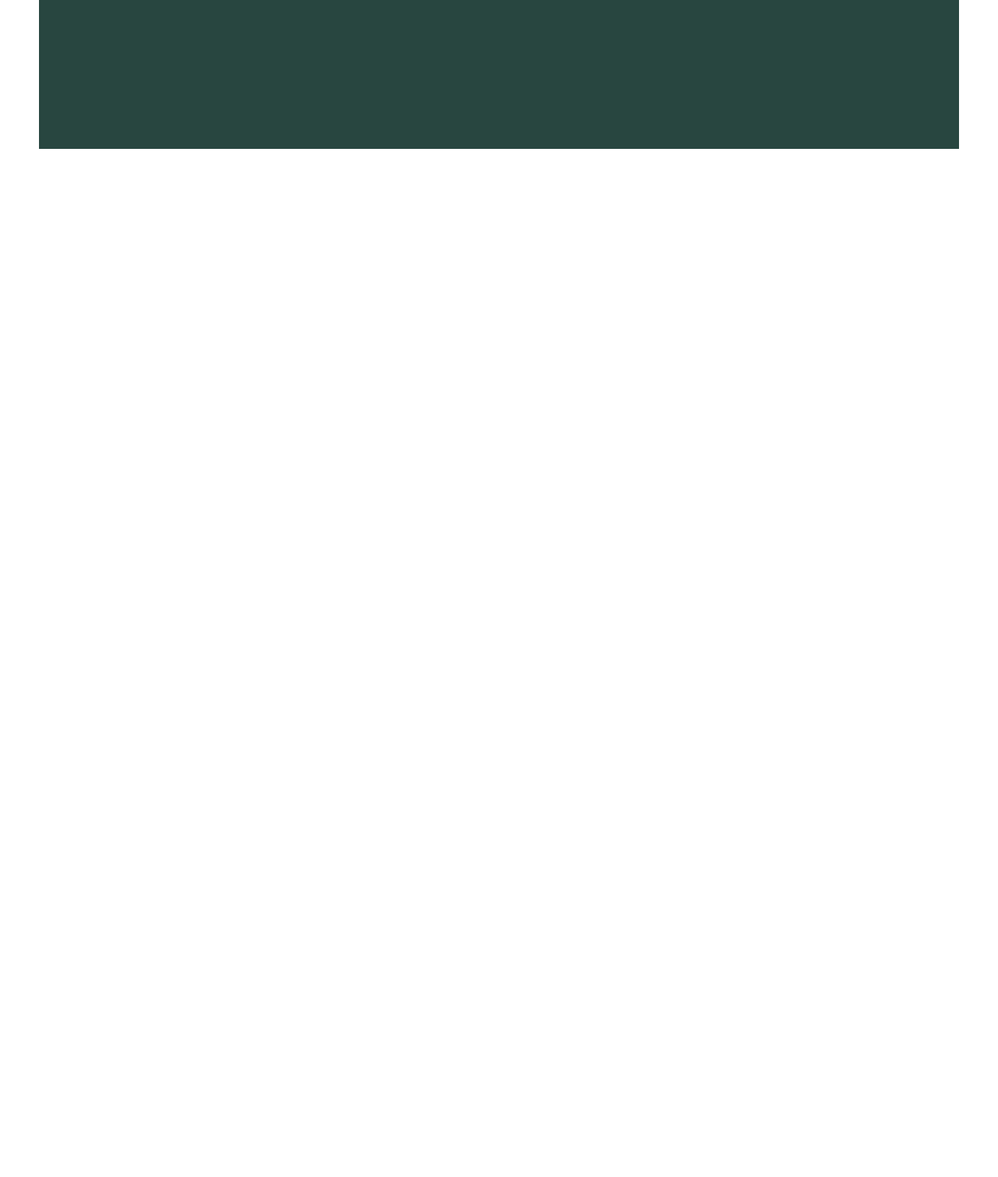
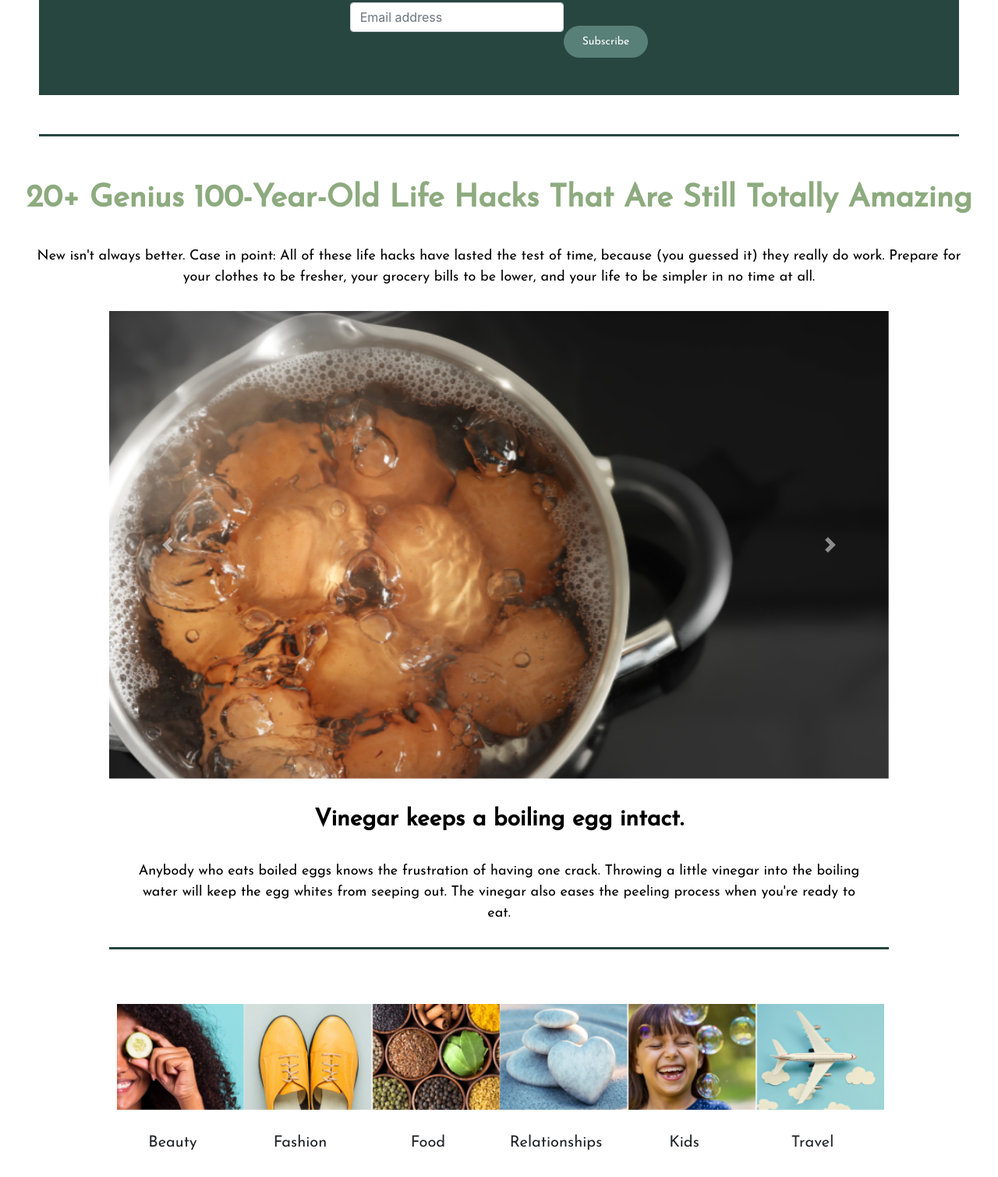
Before and after one commit to jake21thomas/Project-3, a plain HTML site: page index.html in a window 1280 px wide. Shown: the part 1569-3079 px from the top of the page at 78% size. Before the commit the page ends 1790 px from the top, so only its background shows below. Drawn offline with nearby package versions, Linux system fonts and the light colour scheme.

Commit message:
Updated HTML and CSS

```diff
--- a/index.css
+++ b/index.css
@@ -3,22 +3,26 @@
   border-radius: 0;
   height: 400px;
 }
+
 .lead {
   font-family: 'Josefin Sans', sans-serif;
   font-size: 18px;
   color: #C2D6C5;
 }
+
 .display-4 {
   font-family: 'Josefin Sans', sans-serif;
   font-size: 85px;
   font-weight: 900;
   color: #C2D6C5;
 }
+
 .navbar {
   background-color: #284640 !important;
   font-family: 'Josefin Sans', sans-serif;
   font-size: 18px;
 }
+
 .btn {
   background-color: #587F78;
   border: none;
@@ -29,14 +33,17 @@
   padding: 10px 30px;
   margin-top: 30px;
 }
+
 .navbar-nav .nav-link {
   color: white !important;
   margin-right: 50px;
 }
+
 .navbar-nav {
   margin: 0 auto;
   padding-left: 200px;
 }
+
 .navbar-collapse .form-inline .form-control {
   width: 300px;
   margin: 0 auto;
@@ -48,7 +55,6 @@
   grid-gap: 0px;
   margin: 0px 50px 10px 50px;
 }
-
 
 .grid-item {
   padding: 20px;
@@ -105,9 +111,89 @@
 }
 
 .green-box {
-  height: 300px;
   background-color: #284640;
   margin: 30px 50px;
+}
+
+.display-5 {
+  font-family: 'Lora';
+  color: white;
+}
+
+.green-box .container .text-center {
+  height: 100%;
+  display: flex;
+  flex-direction: column;
+  align-items: center;
+  justify-content: center;
+}
+
+.article {
+  font-family: 'Josefin Sans', sans-serif;
+  font-size: 40px;
+  font-weight: 900;
+  color: #8DAB7F;
+  text-align: center;
+  margin-bottom: 30px;
+}
+
+.carousel {
+  max-width: 1000px;
+  margin: 0 auto;
+}
+
+.carousel-item img {
+  max-height: 600px;
+  object-fit: cover;
+}
+
+.blackline {
+  height: 3px;
+  background-color: #284640;
+  margin: 50px 50px;
+}
+
+.blackline2 {
+  height: 3px;
+  background-color: #284640;
+  margin: 0px;
+  margin-bottom: 30px;
+}
+
+.articleinfo {
+  font-family: 'Josefin Sans', sans-serif;
+  font-size: 18px;
+  color: black;
+  margin: 30px 30px 30px 30px;
+  text-align: center;
+}
+
+.card-img-top {
+  padding-top: 30px;
+  margin: 10px;
+}
+
+.card-title {
+  text-align: center;
+  font-family: 'Josefin Sans', sans-serif;
+}
+
+.articleinfo2 {
+  font-family: 'Josefin Sans', sans-serif;
+  font-size: 30px;
+  font-weight: 900;
+  color: black;
+  text-align: center;
+  margin-bottom: 30px;
+  margin-top: 30px;
+}
+
+.articleinfo3 {
+  font-family: 'Josefin Sans', sans-serif;
+  font-size: 18px;
+  color: black;
+  margin: 30px 30px 30px 30px;
+  text-align: center;
 }
 
 @media (max-width: 768px) {
@@ -120,7 +206,7 @@
 
   .grid-container {
     grid-template-columns: 1fr;
-    margin: 30px 40px 10px 50px;
+    margin: 20px 20px 20px 20px;
   }
 
   .grid-item {
@@ -128,9 +214,14 @@
     padding: 10px;
   }
 
+  .green-box .container .text-center {
+    height: 100%;
+    display: flex;
+    flex-direction: column;
+    justify-content: center;
+  }
+
   .green-box {
-    height: 200px;
     background-color: #284640;
-    margin: 20px 40px 10px 50px;
+    margin: 20px 20px 20px 20px;
   }
-  }
--- a/index.html
+++ b/index.html
@@ -6,6 +6,7 @@
   <meta name="viewport" content="width=device-width, initial-scale=1.0">
   <title>Life Hacks</title>
   <link href="https://fonts.googleapis.com/css2?family=Josefin+Sans&display=swap" rel="stylesheet">
+  <link href="https://fonts.googleapis.com/css2?family=Lora:ital@1&display=swap" rel="stylesheet">
   <script src="https://code.jquery.com/jquery-3.5.1.slim.min.js"></script>
   <link rel="stylesheet" href="https://stackpath.bootstrapcdn.com/bootstrap/4.5.2/css/bootstrap.min.css">
   <link href="index.css" type="text/css" rel="stylesheet">
@@ -60,6 +61,81 @@
     <div class="grid-item item5">GREAT OUTDOORS</div>
     <div class="grid-item item6">PROJECTS & IDEAS</div>
   </div>
-  <div class="green-box"></div>
+  <div class="green-box">
+    <div class="container col-xxl-8 px-4 py-5 d-flex align-items-center justify-content-center">
+      <div class="text-center">
+        <h1 class="display-5 fw-bold text-body-emphasis lh-1 mb-3">Never miss a useful DIY hack.</h1>
+        <div class="d-grid gap-2 d-md-flex justify-content-md-center">
+          <input type="email" class="form-control mb-3" id="emailInput" placeholder="Email address">
+          <button type="button" class="btn btn-primary btn-lg px-4 me-md-2">Subscribe</button>
+        </div>
+      </div>
+    </div>
+  </div>
+  <div class="blackline"></div>
+  <div class="article">20+ Genius 100-Year-Old Life Hacks That Are Still Totally Amazing</div>
+  <div class="articleinfo">New isn't always better. Case in point: All of these life hacks have lasted the test of time, because (you guessed it) they really do work. Prepare for your clothes to be fresher, your grocery bills to be lower, and your life to be simpler in no time at all.</div>
+  <div id="carouselExampleIndicators" class="carousel slide" data-ride="carousel">
+    <ol class="carousel-indicators">
+      <li data-target="#carouselExampleIndicators" data-slide-to="0" class="active"></li>
+      <li data-target="#carouselExampleIndicators" data-slide-to="1"></li>
+      <li data-target="#carouselExampleIndicators" data-slide-to="2"></li>
+    </ol>
+    <div class="carousel-inner">
+      <div class="carousel-item active">
+        <img class="d-block w-100" src="AdobeStock_244579308_hard boiled eggs 1.png" alt="First slide">
+      </div>
+    <a class="carousel-control-prev" href="#carouselExampleIndicators" role="button" data-slide="prev">
+      <span class="carousel-control-prev-icon" aria-hidden="true"></span>
+      <span class="sr-only">Previous</span>
+    </a>
+    <a class="carousel-control-next" href="#carouselExampleIndicators" role="button" data-slide="next">
+      <span class="carousel-control-next-icon" aria-hidden="true"></span>
+      <span class="sr-only">Next</span>
+    </a>
+  </div>
+  <div class="articleinfo2">Vinegar keeps a boiling egg intact.</div>
+  <div class="articleinfo3">Anybody who eats boiled eggs knows the frustration of having one crack. Throwing a little vinegar into the boiling water will keep the egg whites from seeping out. The vinegar also eases the peeling process when you're ready to eat.</div>
+  <div class="blackline2"></div>
+  <div class="card-group">
+    <div class="beauty">
+      <img class="card-img-top" src="Mask group.png" alt="Card image cap">
+      <div class="card-body">
+        <h5 class="card-title">Beauty</h5>
+      </div>
+    </div>
+    <div class="fashion">
+      <img class="card-img-top" src="Mask group-1.png" alt="Card image cap">
+      <div class="card-body">
+        <h5 class="card-title">Fashion</h5>
+      </div>
+    </div>
+    <div class="food">
+      <img class="card-img-top" src="Mask group-2.png" alt="Card image cap">
+      <div class="card-body">
+        <h5 class="card-title">Food</h5>
+      </div>
+    </div>
+    <div class="card-group">
+      <div class="Relationships">
+        <img class="card-img-top" src="Mask group-3.png" alt="Card image cap">
+        <div class="card-body">
+          <h5 class="card-title">Relationships</h5>
+        </div>
+      </div>
+      <div class="Kids">
+        <img class="card-img-top" src="Mask group-4.png" alt="Card image cap">
+        <div class="card-body">
+          <h5 class="card-title">Kids</h5>
+        </div>
+      </div>
+      <div class="Travel">
+        <img class="card-img-top" src="Mask group-5.png" alt="Card image cap">
+        <div class="card-body">
+          <h5 class="card-title">Travel</h5>
+        </div>
+      </div>
+    </div>
+  </div>
 </body>
 </html>
```
Also changed, not shown: AdobeStock_244579308_hard boiled eggs 1.png (added), Mask group-1.png (added), Mask group-2.png (added), Mask group-3.png (added), Mask group-4.png (added), Mask group-5.png (added), Mask group.png (added).
